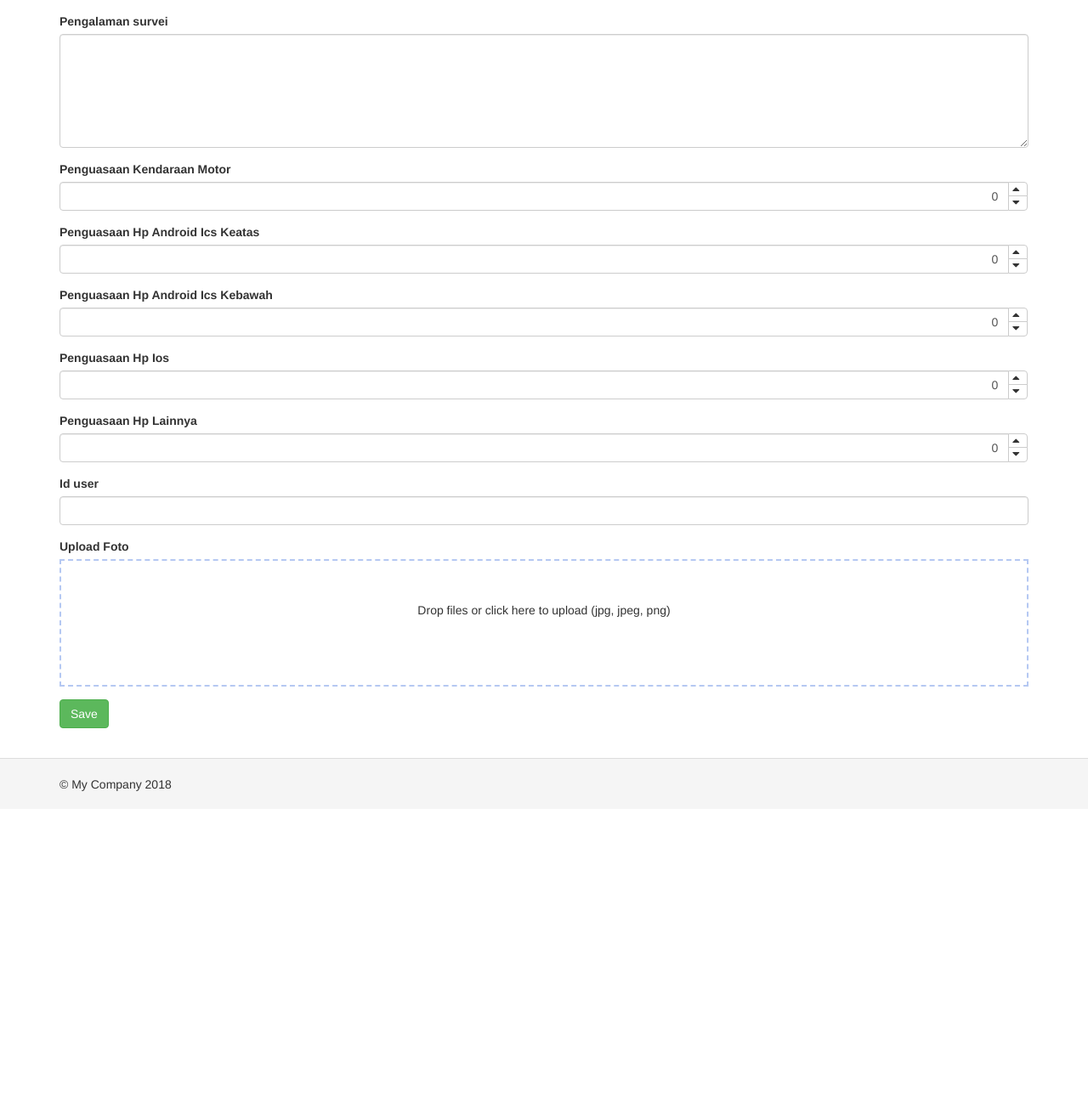
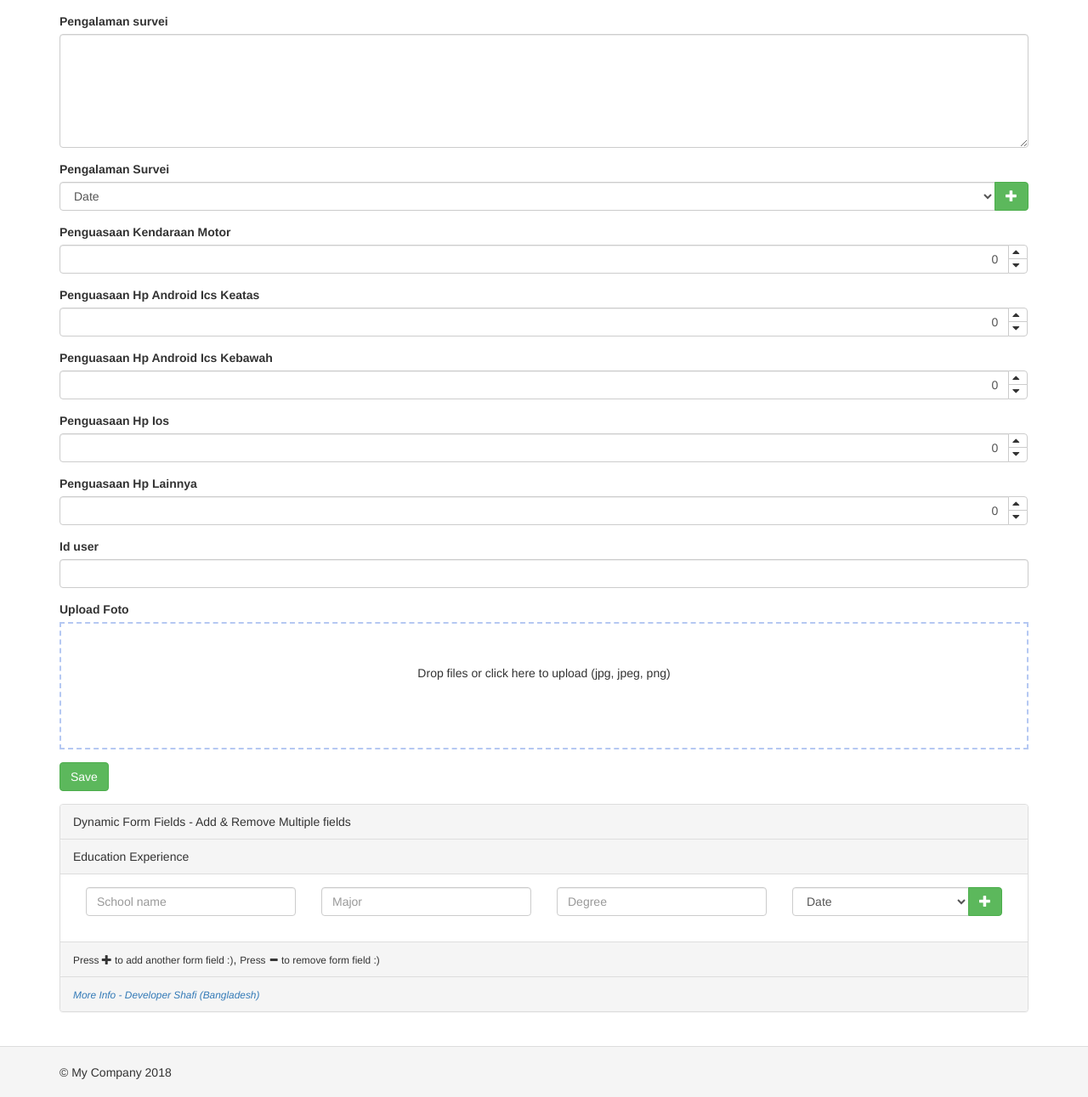
Before and after one commit to wpsaputra/mitra, a Yii app: the page made by views/mitra/create.php in a window 1280 px wide. Shown: the part 791-2082 px from the top of the page at 85% size. Before the commit the page ends 1722 px from the top, so only its background shows below. Run offline with PHP 8.4 and a stand-in for Yii, Linux system fonts and the light colour scheme; the template is opened without the code that fills it, so the values that code supplies are empty; form fields are guessed from the names that the template uses; some libraries are stand-ins or nearby versions.

Commit message:
todo : add plus survei

```diff
--- a/views/mitra/_form.php
+++ b/views/mitra/_form.php
@@ -122,13 +122,35 @@ $this->registerJs($js);
     )?>
 
     <?= $form->field($model, 'pengalaman_survei')->textarea(['rows' => 6]) ?>
-    <?= Html::dropDownList('s_id', null,
+    <!-- <?= Html::dropDownList('s_id', null,
         ArrayHelper::map(Survei::find()->all(), 'id', 'nama'),
         [
             'prompt'=>'Pilih Survei',
             'class' => 'form-control',
         ]
-      ) ?>
+      ) ?> -->
+
+    <div class="form-group field-mitra-pengalaman_survei required">
+        <label class="control-label" for="mitra-pengalaman_survei">Pengalaman Survei</label>
+        <!-- <textarea id="mitra-pengalaman_survei" class="form-control" name="Mitra[pengalaman_survei]" rows="6" aria-required="true">gdgdg</textarea> -->
+        <div id="list-survei">
+            <div class="input-group">
+                <select class="form-control" id="educationDate" name="educationDate[]">
+                    <option value="">Date</option>
+                    <option value="2015">2015</option>
+                    <option value="2016">2016</option>
+                    <option value="2017">2017</option>
+                    <option value="2018">2018</option>
+                </select>
+                <div class="input-group-btn">
+                    <button class="btn btn-success" type="button" onclick="education_fields();"> <span class="glyphicon glyphicon-plus" aria-hidden="true"></span> </button>
+                </div>
+            </div>
+        </div>
+
+        <div class="help-block"></div>
+    </div>
+
 
     <!-- <?= $form->field($model, 'penguasaan_kendaraan_motor')->textInput() ?> -->
     <div class="form-group field-mitra-penguasaan_kendaraan_motor required">
@@ -231,6 +253,57 @@ $this->registerJs($js);
 
 </div>
 
+<!-- bootsnip -->
+<div class="panel panel-default">
+  <div class="panel-heading">Dynamic Form Fields - Add & Remove Multiple fields</div>
+  <div class="panel-heading">Education Experience</div>
+  <div class="panel-body">
+
+  <div id="education_fields">
+
+        </div>
+       <div class="col-sm-3 nopadding">
+  <div class="form-group">
+    <input type="text" class="form-control" id="Schoolname" name="Schoolname[]" value="" placeholder="School name">
+  </div>
+</div>
+<div class="col-sm-3 nopadding">
+  <div class="form-group">
+    <input type="text" class="form-control" id="Major" name="Major[]" value="" placeholder="Major">
+  </div>
+</div>
+<div class="col-sm-3 nopadding">
+  <div class="form-group">
+    <input type="text" class="form-control" id="Degree" name="Degree[]" value="" placeholder="Degree">
+  </div>
+</div>
+
+<div class="col-sm-3 nopadding">
+  <div class="form-group">
+    <div class="input-group">
+      <select class="form-control" id="educationDate" name="educationDate[]">
+
+        <option value="">Date</option>
+        <option value="2015">2015</option>
+        <option value="2016">2016</option>
+        <option value="2017">2017</option>
+        <option value="2018">2018</option>
+      </select>
+      <div class="input-group-btn">
+        <button class="btn btn-success" type="button"  onclick="education_fields();"> <span class="glyphicon glyphicon-plus" aria-hidden="true"></span> </button>
+      </div>
+    </div>
+  </div>
+</div>
+<div class="clear"></div>
+
+  </div>
+  <div class="panel-footer"><small>Press <span class="glyphicon glyphicon-plus gs"></span> to add another form field :)</small>, <small>Press <span class="glyphicon glyphicon-minus gs"></span> to remove form field :)</small></div>
+  <div class="panel-footer"><small><em><a href="http://shafi.info/">More Info - Developer Shafi (Bangladesh)</a></em></em></small></div>
+</div>
+
+
+
 <script>
     $(function(){
         $('.spinner .btn:first-of-type').on('click', function() {
@@ -311,5 +384,23 @@ $this->registerJs($js);
 
     });
 
+    // bootsnip
+    var room = 1;
+    function education_fields() {
+
+        room++;
+        // var objTo = document.getElementById('education_fields')
+        var objTo = document.getElementById('list-survei')
+        var divtest = document.createElement("div");
+        divtest.setAttribute("class", "form-group removeclass"+room);
+        var rdiv = 'removeclass'+room;
+        divtest.innerHTML = '<div class="col-sm-3 nopadding"><div class="form-group"> <input type="text" class="form-control" id="Schoolname" name="Schoolname[]" value="" placeholder="School name"></div></div><div class="col-sm-3 nopadding"><div class="form-group"> <input type="text" class="form-control" id="Major" name="Major[]" value="" placeholder="Major"></div></div><div class="col-sm-3 nopadding"><div class="form-group"> <input type="text" class="form-control" id="Degree" name="Degree[]" value="" placeholder="Degree"></div></div><div class="col-sm-3 nopadding"><div class="form-group"><div class="input-group"> <select class="form-control" id="educationDate" name="educationDate[]"><option value="">Date</option><option value="2015">2015</option><option value="2016">2016</option><option value="2017">2017</option><option value="2018">2018</option> </select><div class="input-group-btn"> <button class="btn btn-danger" type="button" onclick="remove_education_fields('+ room +');"> <span class="glyphicon glyphicon-minus" aria-hidden="true"></span> </button></div></div></div></div><div class="clear"></div>';
+
+        objTo.appendChild(divtest)
+    }
+    function remove_education_fields(rid) {
+        $('.removeclass'+rid).remove();
+    }
+
 
 </script>
```
